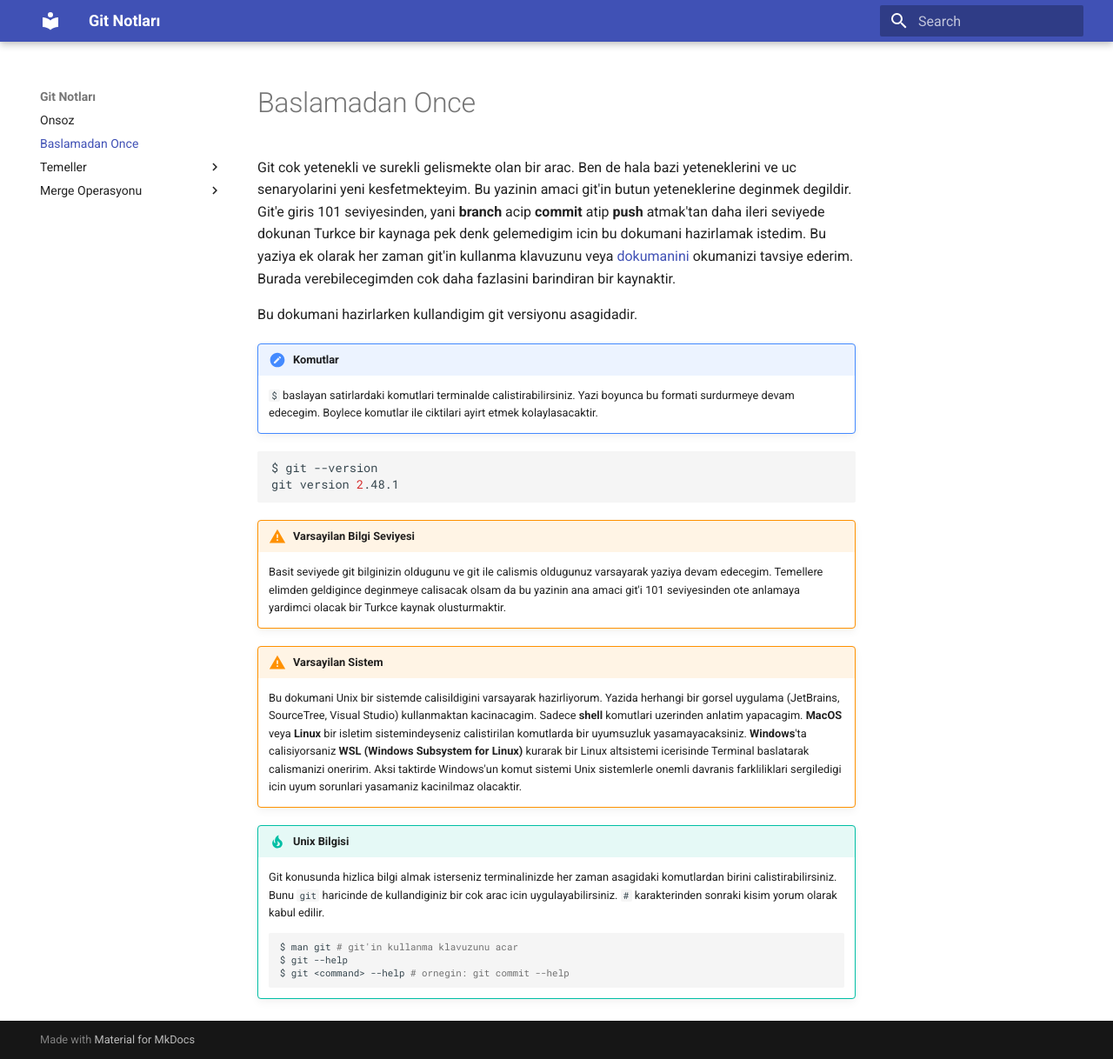
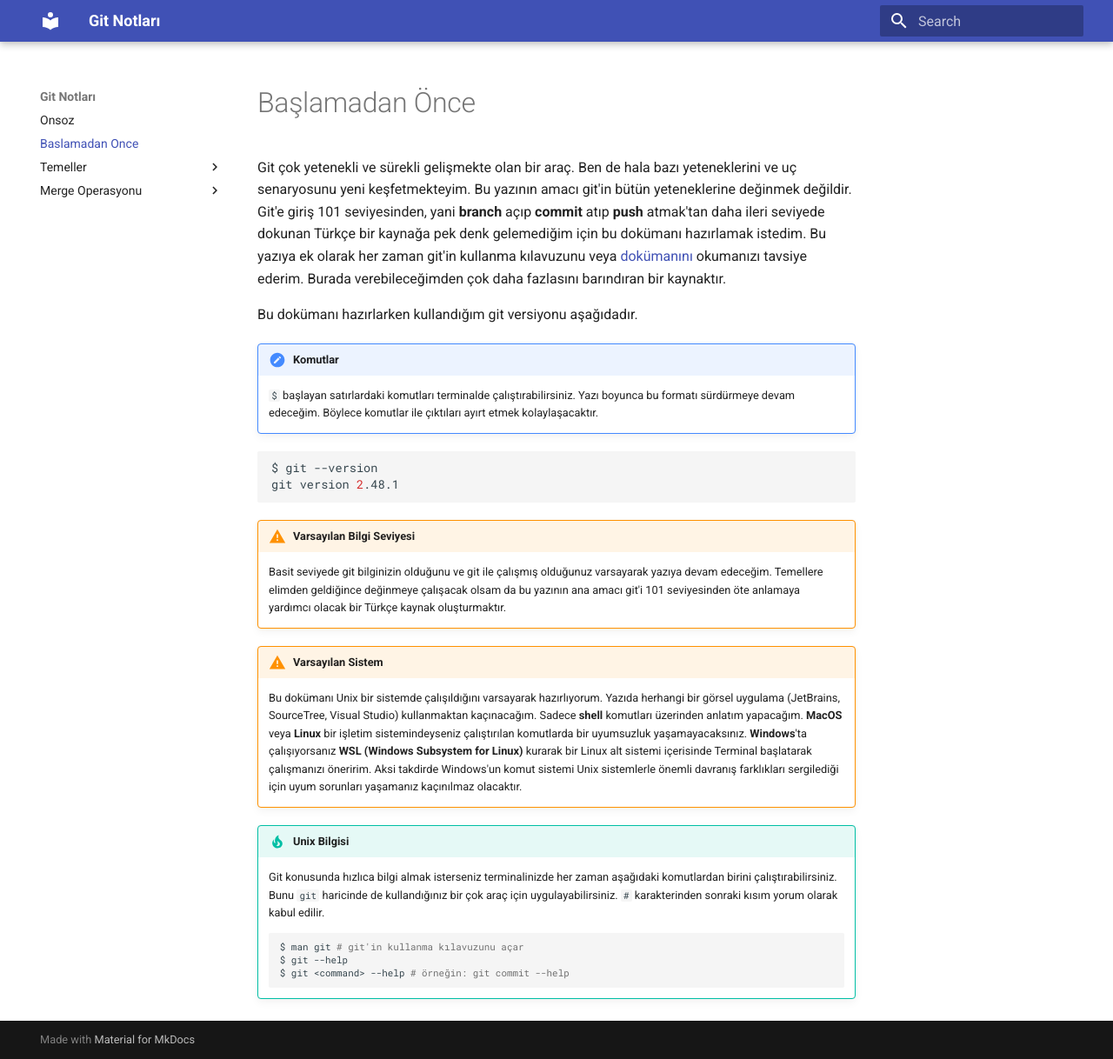
Before and after one commit to buravc/git-kilavuzu, an MkDocs documentation site: the page built from docs/baslamadan-once.md, in a window 1280 px wide and 1218 px high. Shown: the whole window at 87% size. Built offline with MkDocs 1.6.1 and Material for MkDocs 9.7.7, drawn with Linux system fonts in a browser that asks for light colours.

Commit message:
convert baslamadan-once to Turkish

````diff
--- a/docs/baslamadan-once.md
+++ b/docs/baslamadan-once.md
@@ -1,25 +1,27 @@
-# Baslamadan Once
+# Başlamadan Önce
 
-Git cok yetenekli ve surekli gelismekte olan bir arac. Ben de hala bazi yeteneklerini ve uc senaryolarini yeni kesfetmekteyim. Bu yazinin amaci git'in butun yeteneklerine deginmek degildir. Git'e giris 101 seviyesinden, yani **branch** acip **commit** atip **push** atmak'tan daha ileri seviyede dokunan Turkce bir kaynaga pek denk gelemedigim icin bu dokumani hazirlamak istedim. Bu yaziya ek olarak her zaman git'in kullanma klavuzunu veya [dokumanini](https://git-scm.com/docs) okumanizi tavsiye ederim. Burada verebilecegimden cok daha fazlasini barindiran bir kaynaktir.
+Git çok yetenekli ve sürekli gelişmekte olan bir araç. Ben de hala bazı yeteneklerini ve uç senaryosunu yeni keşfetmekteyim. Bu yazının amacı git'in bütün yeteneklerine değinmek değildir. Git'e giriş 101 seviyesinden, yani **branch** açıp **commit** atıp **push** atmak'tan daha ileri seviyede dokunan Türkçe bir kaynağa pek denk gelemediğim için bu dokümanı hazırlamak istedim. Bu yazıya ek olarak her zaman git'in kullanma kılavuzunu veya [dokümanını](https://git-scm.com/docs) okumanızı tavsiye ederim. Burada verebileceğimden çok daha fazlasını barındıran bir kaynaktır.
 
-Bu dokumani hazirlarken kullandigim git versiyonu asagidadir.
+Bu dokümanı hazırlarken kullandığım git versiyonu aşağıdadır.
 
 !!! note "Komutlar"
-    `$` baslayan satirlardaki komutlari terminalde calistirabilirsiniz. Yazi boyunca bu formati surdurmeye devam edecegim. Boylece komutlar ile ciktilari ayirt etmek kolaylasacaktir.
+    `$` başlayan satırlardaki komutları terminalde çalıştırabilirsiniz. Yazı boyunca bu formatı sürdürmeye devam edeceğim. Böylece komutlar ile çıktıları ayırt etmek kolaylaşacaktır.
 
 ```bash
 $ git --version
 git version 2.48.1
 ```
 
-!!! warning "Varsayilan Bilgi Seviyesi"
-    Basit seviyede git bilginizin oldugunu ve git ile calismis oldugunuz varsayarak yaziya devam edecegim. Temellere elimden geldigince deginmeye calisacak olsam da bu yazinin ana amaci git'i 101 seviyesinden ote anlamaya yardimci olacak bir Turkce kaynak olusturmaktir.
-!!! warning "Varsayilan Sistem"
-    Bu dokumani Unix bir sistemde calisildigini varsayarak hazirliyorum. Yazida herhangi bir gorsel uygulama (JetBrains, SourceTree, Visual Studio) kullanmaktan kacinacagim. Sadece **shell** komutlari uzerinden anlatim yapacagim. **MacOS** veya **Linux** bir isletim sistemindeyseniz calistirilan komutlarda bir uyumsuzluk yasamayacaksiniz. **Windows**'ta calisiyorsaniz **WSL (Windows Subsystem for Linux)** kurarak bir Linux altsistemi icerisinde Terminal baslatarak calismanizi oneririm. Aksi taktirde Windows'un komut sistemi Unix sistemlerle onemli davranis farkliliklari sergiledigi icin uyum sorunlari yasamaniz kacinilmaz olacaktir.
+!!! warning "Varsayılan Bilgi Seviyesi"
+    Basit seviyede git bilginizin olduğunu ve git ile çalışmış olduğunuz varsayarak yazıya devam edeceğim. Temellere elimden geldiğince değinmeye çalışacak olsam da bu yazının ana amacı git'i 101 seviyesinden öte anlamaya yardımcı olacak bir Türkçe kaynak oluşturmaktır.
+
+!!! warning "Varsayılan Sistem"
+    Bu dokümanı Unix bir sistemde çalışıldığını varsayarak hazırlıyorum. Yazıda herhangi bir görsel uygulama (JetBrains, SourceTree, Visual Studio) kullanmaktan kaçınacağım. Sadece **shell** komutları üzerinden anlatım yapacağım. **MacOS** veya **Linux** bir işletim sistemindeyseniz çalıştırılan komutlarda bir uyumsuzluk yaşamayacaksınız. **Windows**'ta çalışıyorsanız **WSL (Windows Subsystem for Linux)** kurarak bir Linux alt sistemi içerisinde Terminal başlatarak çalışmanızı öneririm. Aksi takdirde Windows'un komut sistemi Unix sistemlerle önemli davranış farklıkları sergilediği için uyum sorunları yaşamanız kaçınılmaz olacaktır.
+
 !!! tip "Unix Bilgisi"
-    Git konusunda hizlica bilgi almak isterseniz terminalinizde her zaman asagidaki komutlardan birini calistirabilirsiniz. Bunu `git` haricinde de kullandiginiz bir cok arac icin uygulayabilirsiniz. `#` karakterinden sonraki kisim yorum olarak kabul edilir.
+    Git konusunda hızlıca bilgi almak isterseniz terminalinizde her zaman aşağıdaki komutlardan birini çalıştırabilirsiniz. Bunu `git` haricinde de kullandığınız bir çok araç için uygulayabilirsiniz. `#` karakterinden sonraki kısım yorum olarak kabul edilir.
     ```bash
-    $ man git # git'in kullanma klavuzunu acar
+    $ man git # git'in kullanma kılavuzunu açar
     $ git --help
-    $ git <command> --help # ornegin: git commit --help
+    $ git <command> --help # örneğin: git commit --help
     ```
````
